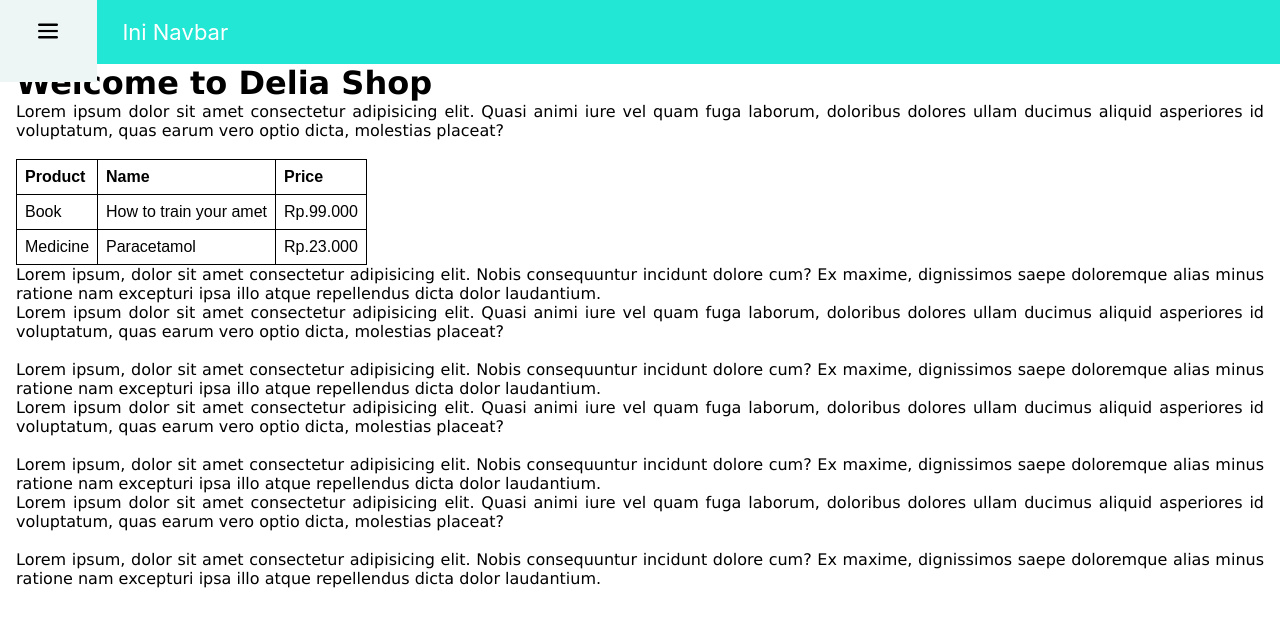
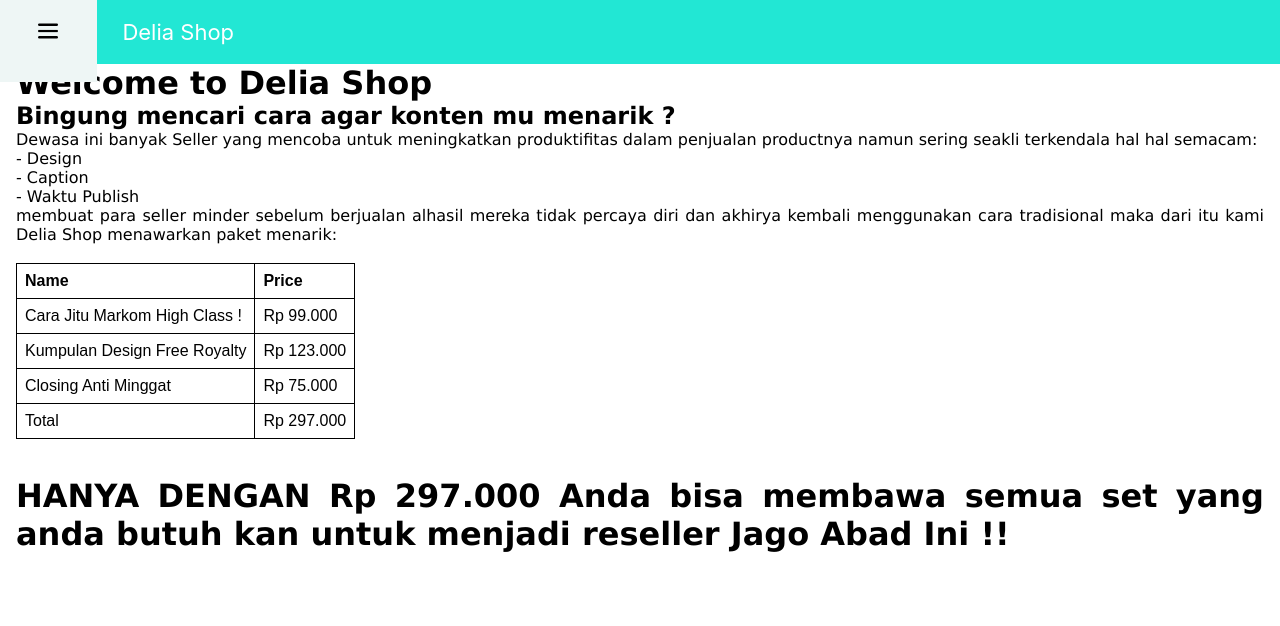
Before and after one commit to akbaradam24/Delia_Shop, a React (Vite) app: page / in a window 1280 px wide. Shown: the top 626 px of the page. Built offline with nearby package versions, Linux system fonts and the light colour scheme.

Commit message:
add Feature Login/Register

```diff
--- a/package.json
+++ b/package.json
@@ -13,6 +13,7 @@
     "react": "^18.0.0",
     "react-dom": "^18.0.0",
     "react-redux": "^8.0.1",
+    "react-router-dom": "^6.3.0",
     "redux": "^4.2.0",
     "redux-thunk": "^2.4.1",
     "sass": "^1.51.0"
--- a/src/Components/Home.jsx
+++ b/src/Components/Home.jsx
@@ -7,40 +7,40 @@
       <Navbar />
       <div className="homeContainer">
         <h1>Welcome to Delia Shop</h1>
-        <p>Lorem ipsum dolor sit amet consectetur adipisicing elit. Quasi animi iure vel quam fuga laborum, doloribus dolores ullam ducimus aliquid asperiores id voluptatum, quas earum vero optio dicta, molestias placeat?</p>
+        <h2> Bingung mencari cara agar konten mu menarik ? </h2>
+        <p>Dewasa ini banyak Seller yang mencoba untuk meningkatkan produktifitas dalam penjualan productnya namun sering seakli terkendala hal hal semacam:</p>
+        <p>- Design</p>
+        <p>- Caption</p>
+        <p>- Waktu Publish</p>
+        <p>membuat para seller minder sebelum berjualan alhasil mereka tidak percaya diri dan akhirya kembali menggunakan cara tradisional maka dari itu kami Delia Shop menawarkan paket menarik: </p>
         <br />
         <table>
+          <tbody>
             <tr>
-            <th>Product</th>
               <th>Name</th>
               <th>Price</th>
             </tr>
             <tr>
-            <td>Book</td>
-            <td>How to train your amet</td>
-            <td>Rp.99.000</td>
+              <td>Cara Jitu Markom High Class !</td>
+              <td>Rp 99.000</td>
             </tr>
             <tr>
-            <td>Medicine</td>
-            <td>Paracetamol</td>
-            <td>Rp.23.000</td>
+              <td>Kumpulan Design Free Royalty</td>
+              <td>Rp 123.000</td>
             </tr>
+            <tr>
+              <td>Closing Anti Minggat</td>
+              <td>Rp 75.000</td>
+            </tr>
+            <tr>
+              <td>Total</td>
+              <td>Rp 297.000</td>
+            </tr>
+          </tbody>
         </table>
-
-        <p>Lorem ipsum, dolor sit amet consectetur adipisicing elit. Nobis consequuntur incidunt dolore cum? Ex maxime, dignissimos saepe doloremque alias minus ratione nam excepturi ipsa illo atque repellendus dicta dolor laudantium.</p>
-        <p>Lorem ipsum dolor sit amet consectetur adipisicing elit. Quasi animi iure vel quam fuga laborum, doloribus dolores ullam ducimus aliquid asperiores id voluptatum, quas earum vero optio dicta, molestias placeat?</p>
         <br />
-
-        <p>Lorem ipsum, dolor sit amet consectetur adipisicing elit. Nobis consequuntur incidunt dolore cum? Ex maxime, dignissimos saepe doloremque alias minus ratione nam excepturi ipsa illo atque repellendus dicta dolor laudantium.</p>
-        <p>Lorem ipsum dolor sit amet consectetur adipisicing elit. Quasi animi iure vel quam fuga laborum, doloribus dolores ullam ducimus aliquid asperiores id voluptatum, quas earum vero optio dicta, molestias placeat?</p>
         <br />
-        <table></table>
-
-        <p>Lorem ipsum, dolor sit amet consectetur adipisicing elit. Nobis consequuntur incidunt dolore cum? Ex maxime, dignissimos saepe doloremque alias minus ratione nam excepturi ipsa illo atque repellendus dicta dolor laudantium.</p>
-        <p>Lorem ipsum dolor sit amet consectetur adipisicing elit. Quasi animi iure vel quam fuga laborum, doloribus dolores ullam ducimus aliquid asperiores id voluptatum, quas earum vero optio dicta, molestias placeat?</p>
-        <br />
-
-        <p>Lorem ipsum, dolor sit amet consectetur adipisicing elit. Nobis consequuntur incidunt dolore cum? Ex maxime, dignissimos saepe doloremque alias minus ratione nam excepturi ipsa illo atque repellendus dicta dolor laudantium.</p>
+        <h1>HANYA DENGAN Rp 297.000 Anda bisa membawa semua set yang anda butuh kan untuk menjadi reseller Jago Abad Ini !!</h1>
       </div>
     </div>
   );
--- /dev/null
+++ b/src/Components/Login.jsx
@@ -0,0 +1,5 @@
+import React from "react";
+
+export default function Login() {
+  return <div>Login</div>;
+}
--- /dev/null
+++ b/src/Components/Register.jsx
@@ -0,0 +1,5 @@
+import React from "react";
+
+export default function Register() {
+  return <div>Register</div>;
+}
--- a/src/Components/navbar.jsx
+++ b/src/Components/navbar.jsx
@@ -16,7 +16,7 @@
         <button onClick={handleSidebar}>
           <img src={menu} alt="" />
         </button>
-        <p>Ini Navbar</p>
+        <p>Delia Shop</p>
       </nav>
       <aside>
         <div className={[sidebarCollapsible ? "sidebarOff" : "sidebar"]}>
--- a/src/main.jsx
+++ b/src/main.jsx
@@ -1,14 +1,17 @@
 import React from "react";
 import ReactDOM from "react-dom/client";
 import { Provider } from "react-redux";
+import { BrowserRouter } from "react-router-dom";
 import App from "./App";
 import "./index.css";
 import store from "./Redux/Store/store";
 
 ReactDOM.createRoot(document.getElementById("root")).render(
   <React.StrictMode>
-    <Provider store={store}>
-      <App />
-    </Provider>
+    <BrowserRouter>
+      <Provider store={store}>
+        <App />
+      </Provider>
+    </BrowserRouter>
   </React.StrictMode>
 );
```
Also changed, not shown: 1 other file (tests, documents, lock files or other folders). Lines whose indentation alone changed are shown as unchanged.
